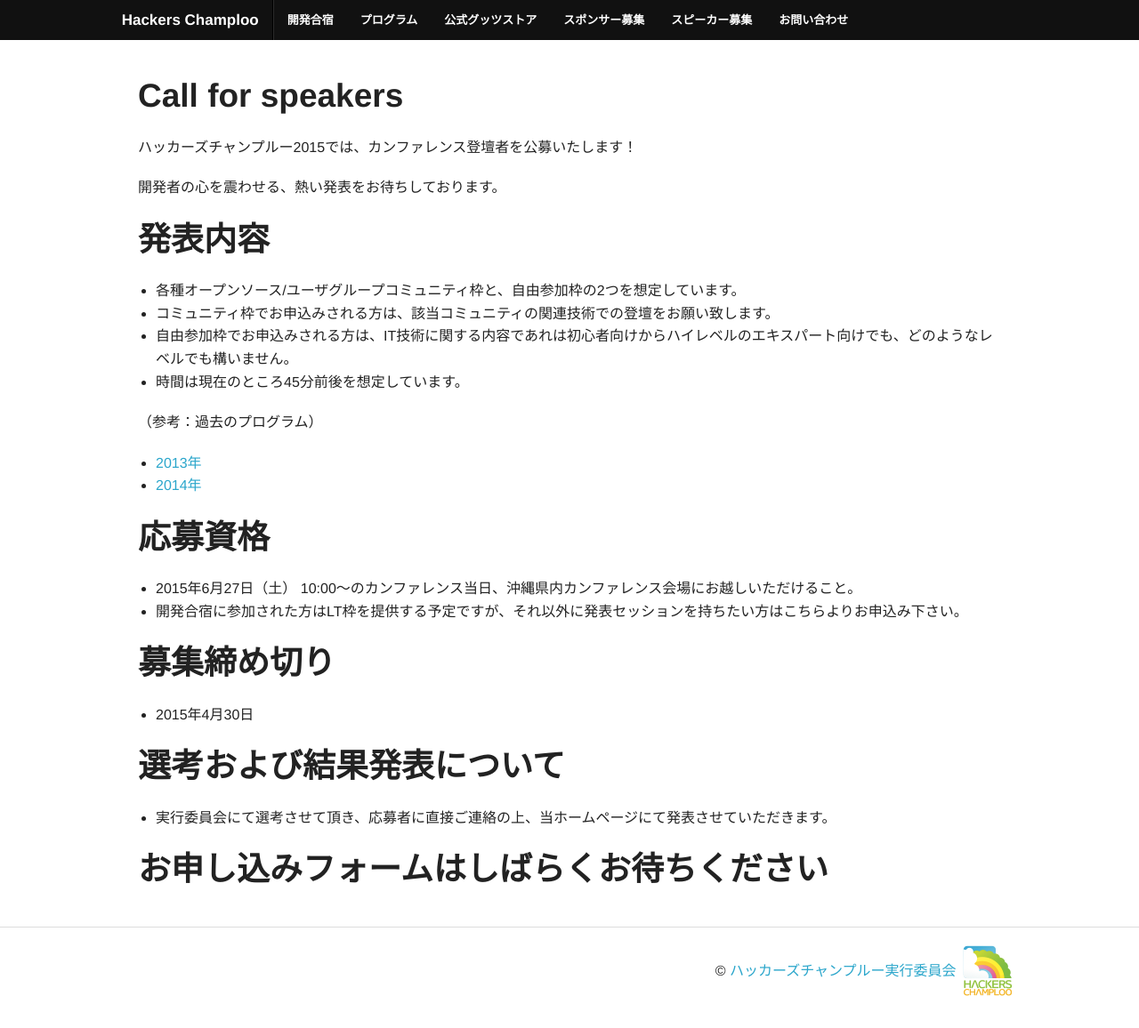
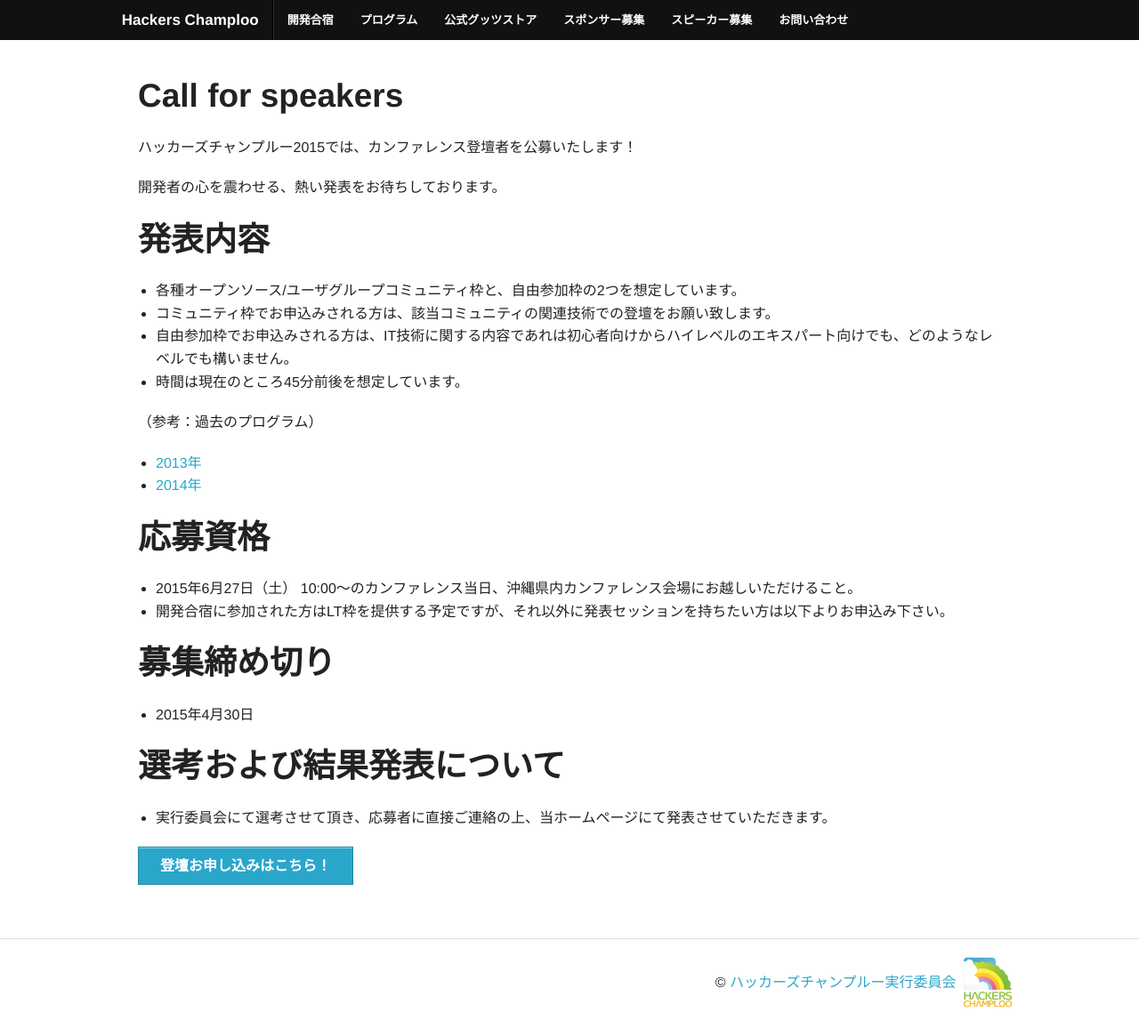
Before and after one commit to hackers-champloo/hackers-champloo.github.io, a Jekyll site: the page built from 2015/call4speakers.md, in a window 1280 px wide. Shown: the whole page at 89% size. Built offline with Jekyll 4.4.1, drawn with Linux system fonts in a browser that asks for light colours; Markdown is read by kramdown in place of the engine named in the settings.

Commit message:
各フォームURL追加

```diff
--- a/2015/call4speakers.md
+++ b/2015/call4speakers.md
@@ -28,7 +28,7 @@ Call for speakers
 ## 応募資格
 
 * 2015年6月27日（土） 10:00〜のカンファレンス当日、沖縄県内カンファレンス会場にお越しいただけること。
-* 開発合宿に参加された方はLT枠を提供する予定ですが、それ以外に発表セッションを持ちたい方はこちらよりお申込み下さい。
+* 開発合宿に参加された方はLT枠を提供する予定ですが、それ以外に発表セッションを持ちたい方は以下よりお申込み下さい。
 
 ## 募集締め切り
 
@@ -39,4 +39,4 @@ Call for speakers
 * 実行委員会にて選考させて頂き、応募者に直接ご連絡の上、当ホームページにて発表させていただきます。
 
 
-## お申し込みフォームはしばらくお待ちください
+<p><a href="http://goo.gl/forms/VqU2CeAFpI" class="medium button" target="_blank">登壇お申し込みはこちら！</a></p>
```
Also changed, not shown: 2015/camp.md (+1 -1 lines), 2015/index.md (+1 -1 lines).
